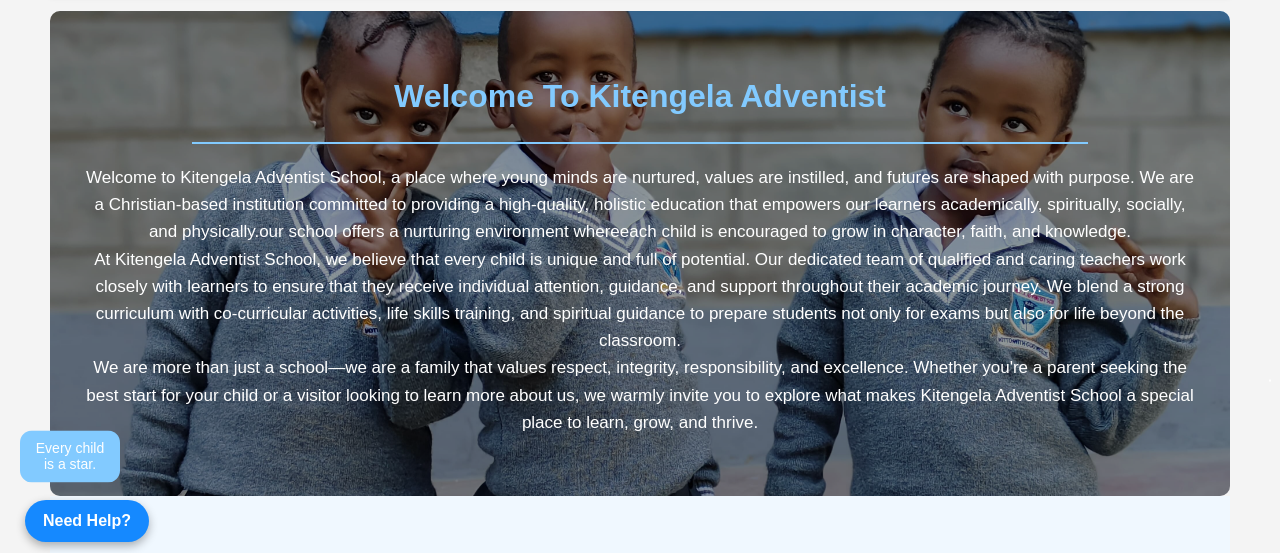
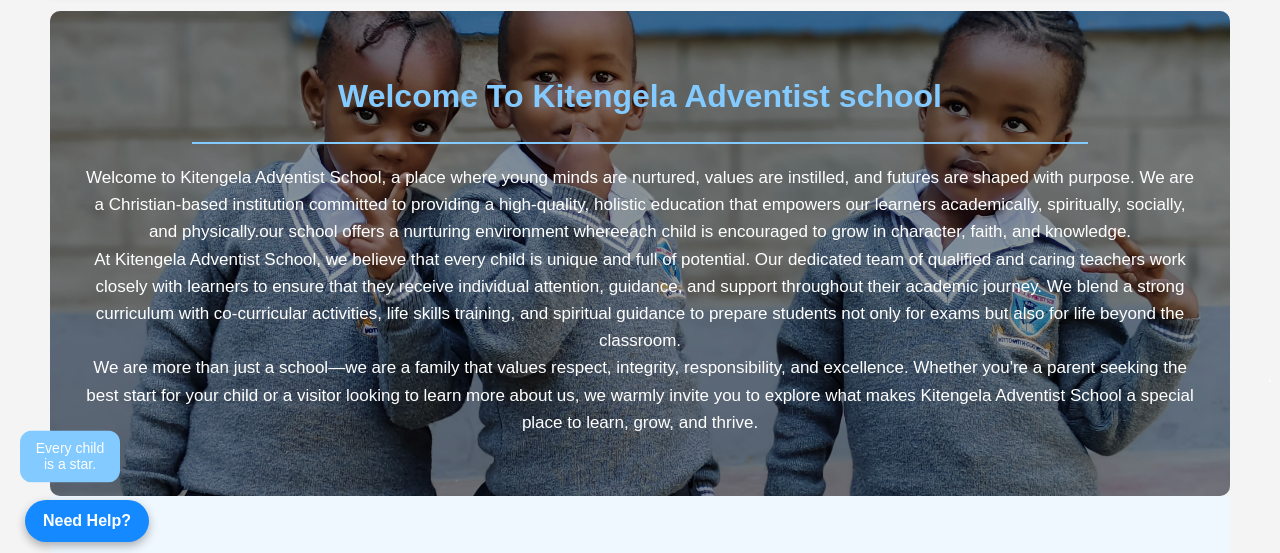
Before and after one commit to AKYEGON/kitengelaadventistschool, a plain HTML site: page index.html in a window 1280 px wide. Shown: the part 233-786 px from the top of the page. Drawn offline with nearby package versions, Linux system fonts and the light colour scheme.

Commit message:
Update index.html

```diff
--- a/index.html
+++ b/index.html
@@ -1065,7 +1065,7 @@ iframe {
 <section class="welc">
  <div class="content-section welcome-section fade-in-section">
 
-  <h1>Welcome To Kitengela Adventist </h1>
+  <h1>Welcome To Kitengela Adventist school</h1>
    <hr class="section-divider">
     <p style="font-size:17px;">Welcome to Kitengela Adventist School, a place where young minds are nurtured,
 values are instilled, and futures are shaped with purpose. We are a Christian-based
```
